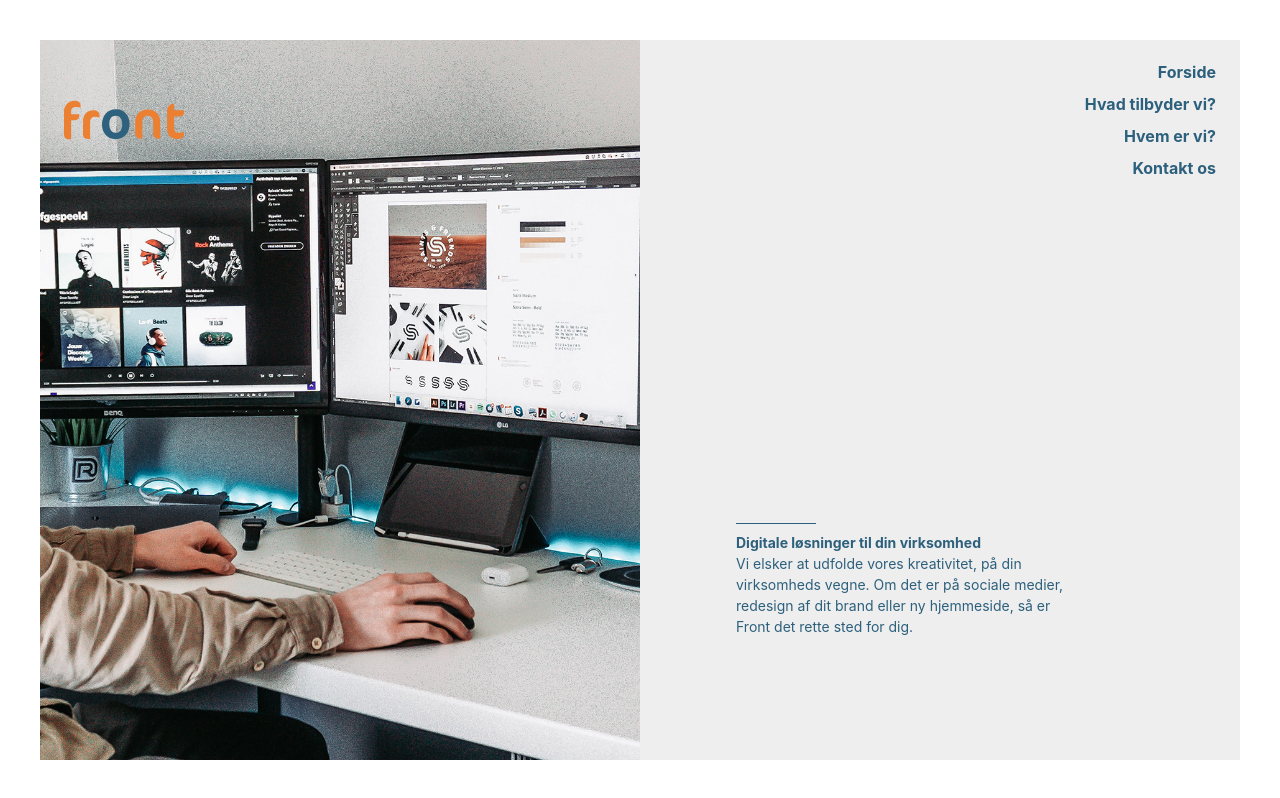
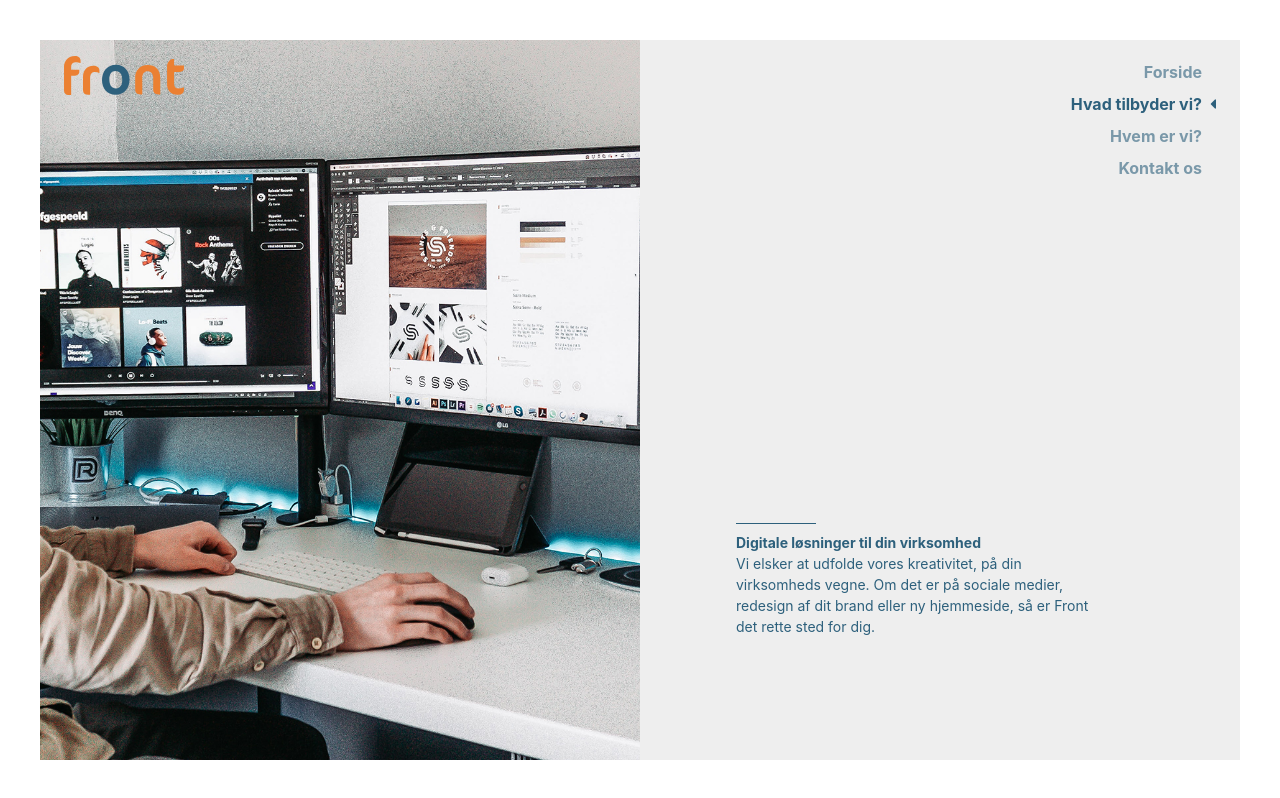
Before and after one commit to Tobias-Larsen/front, a website: page tobias.html in a window 1280 px wide. Both pictures are taken after a click on the icon 640 px from the left and 720 px from the top of the page. Shown: the part 800-1598 px from the top of the page. Drawn offline with nearby package versions, Linux system fonts and the light colour scheme; files that its build step writes are made by us from their sources.

Commit message:
Færdig header java funktionalitet

```diff
--- a/css/stylesTobias.scss
+++ b/css/stylesTobias.scss
@@ -67,6 +67,10 @@ header{
 
       .navCycle{
         transition: 0.3s;
+
+        > p{
+          transition: 0.3s;
+        }
       }
     }
 
@@ -147,6 +151,7 @@ header{
   header{
     > .topLogo{
       width: 120px;
+      cursor: pointer;
     }
 
     > .navContainer{
@@ -154,6 +159,18 @@ header{
       > nav{
         height: auto;
         overflow: visible;
+
+        > div{
+
+          > p{
+            cursor: pointer;
+          }
+        }
+      }
+
+      .fa-caret-left{
+        line-height: 32px;
+        transition: 0.3s;
       }
     }
   }
--- a/js/scrollSnappy.js
+++ b/js/scrollSnappy.js
@@ -18,6 +18,8 @@ document.addEventListener("DOMContentLoaded",() => {
 
 window.addEventListener('resize', () => {
     reportWindowSize();
+
+    headerSizing();
 });
 
 let counterScroller = 0;
@@ -80,21 +82,45 @@ let header = document.querySelector("header");
 let nav = document.querySelector(".navContainer > nav");
 let navHeight = nav.clientHeight;
 let navElmCycle = document.querySelector(".navCycle");
+let indicator = document.querySelector(".navContainer > .fa-caret-left");
 
 let pageUp = document.querySelector(".fa-chevron-up");
 let pageDown = document.querySelector(".fa-chevron-down");
 
+let allPages = document.querySelectorAll(".pageListItem");
+
+function currentPage() {
+    allPages.forEach((item) => {
+        item.style.opacity = "0.6";
+    });
+
+    let currentPage = document.getElementsByClassName("pageListItem")[counterScroller];
+    currentPage.style.opacity = "1";
+}
+
 function cycleNav() {
+    currentPage();
+
     if (counterScroller === 0){
         header.classList.add("hideHeader");
         if (widthOfWindow < 576){
             navElmCycle.style.marginTop = (1) * - navHeight + "px";
+        } else {
+            indicator.style.marginTop = (1) * navHeight/4 + "px";
         }
     } else {
         header.classList.remove("hideHeader");
         if (widthOfWindow < 576){
             navElmCycle.style.marginTop = (counterScroller) * - navHeight + "px";
+        } else {
+            indicator.style.marginTop = (counterScroller) * navHeight/4 + "px";
         }
+    }
+}
+
+function headerSizing() {
+    if (widthOfWindow >= 576){
+        navElmCycle.style.marginTop = 0;
     }
 }
 
@@ -141,3 +167,20 @@ document.querySelector(".landing > .fa-chevron-down").addEventListener("click",(
         pauseScrollListener();
     }
 });
+
+
+//Clicked menu element
+
+
+allPages.forEach((e) => {
+    e.addEventListener("click",() => {
+        let clickedElement = (e.offsetTop - 8) / e.clientHeight;
+        counterScroller = clickedElement;
+
+        console.log("to page number " + clickedElement, counterScroller);
+        scroll();
+
+        //Pausing scrolling
+        pauseScrollListener();
+    });
+});
--- a/tobias.html
+++ b/tobias.html
@@ -34,22 +34,24 @@
 <!-- i <body> har man alt indhold på siden som brugeren kan se -->
 <body>
 
-<header class="hideHeader position-fixed px-4 mt-4 pt-2 w-100 d-flex flex-row justify-content-between px-md-5 mt-md-5 align-items-top">
+<header class="hideHeader position-fixed px-4 mt-4 pt-2 w-100 d-flex flex-row justify-content-between px-sm-5 mt-sm-5 align-items-sm-start">
     <img class="topLogo ml-3" src="img/logoFrontNoSlogan.svg" alt="Klik her for at komme til toppen">
 
     <div class="navContainer mr-3 d-flex justify-content-end align-items-center">
         <nav class="">
             <div class="navCycle headerColor font-weight-bold d-flex flex-column align-items-end">
-                <p class="py-1">Forside</p>
-                <p class="py-1">Hvad tilbyder vi?</p>
-                <p class="py-1">Hvem er vi?</p>
-                <p class="py-1">Kontakt os</p>
+                <p class="pageListItem py-1 hej">Forside</p>
+                <p class="pageListItem py-1">Hvad tilbyder vi?</p>
+                <p class="pageListItem py-1">Hvem er vi?</p>
+                <p class="pageListItem py-1">Kontakt os</p>
             </div>
         </nav>
-        <div class="d-flex flex-column d-md-none">
+        <div class="d-flex flex-column d-sm-none">
             <i class="headerColor fas fa-chevron-up pb-1 pl-2"></i>
             <i class="headerColor fas fa-chevron-down pt-1 pl-2"></i>
         </div>
+
+        <i class="headerColor fas fa-caret-left d-none d-sm-block pl-sm-2 align-self-start"></i>
     </div>
 </header>
 
@@ -65,7 +67,7 @@
 <section class="firstSection heightWindow borderTest w-100">
     <div class="image"></div>
 
-    <div class="textContainer px-4 d-flex flex-column justify-content-center pl-md-5 ml-md-5">
+    <div class="textContainer px-4 d-flex flex-column justify-content-center pl-sm-5 pr-sm-0 ml-sm-5">
         <div class="line mb-2"></div>
         <p class="font-weight-bold">Digitale løsninger til din virksomhed</p>
         <p>Vi elsker at udfolde vores kreativitet, på din
```
Also changed, not shown: 1 other file.
